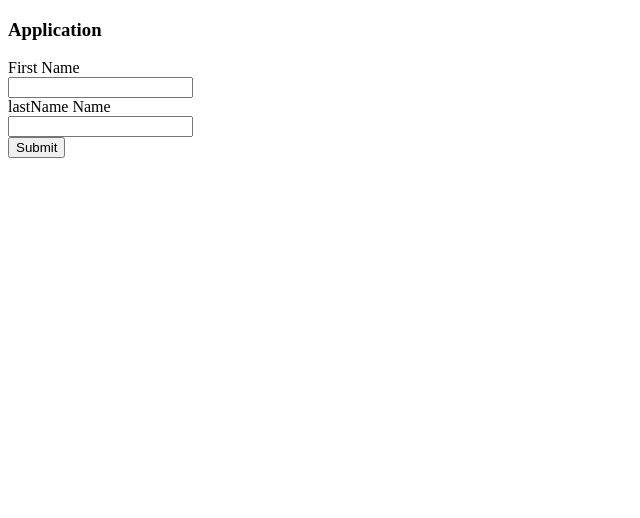
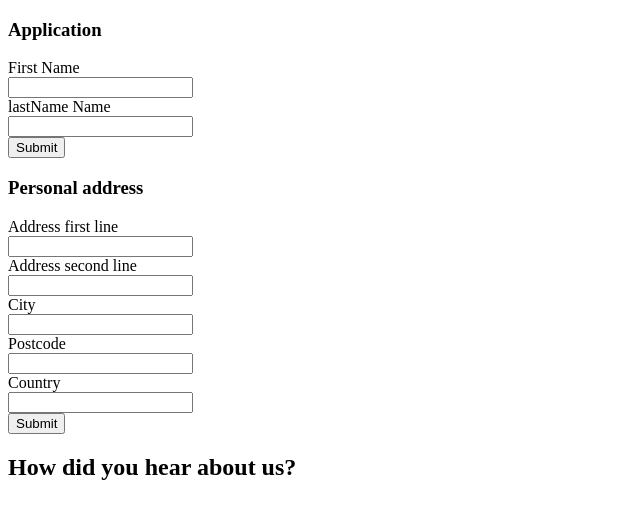
Before and after one commit to r2inlondon/application-form, a React (Create React App) app: page / in a window 1280 px wide. Shown: the top 518 px of the page, without its empty margins (0-640 px from the left). Built offline with nearby package versions, Linux system fonts and the light colour scheme.

Commit message:
testing with no router

```diff
--- /dev/null
+++ b/src/components/AboutUs.js
@@ -0,0 +1,9 @@
+import React from "react";
+
+const AboutUs = () => (
+  <div>
+    <h2>How did you hear about us?</h2>
+  </div>
+);
+
+export default AboutUs;
--- a/src/components/ApplicationForm.js
+++ b/src/components/ApplicationForm.js
@@ -1,21 +1,26 @@
 import React, { useState } from "react";
 import PersonalDetails from "./PersonalDetails";
 import AddressDetails from "./AddressDetails";
+import AboutUs from "./AboutUs";
 
 const ApplicationForm = () => {
-  const [details, setDetails] = useState({ active: true });
+  const [details, setDetails] = useState("");
   const [addressDetails, setAddressDetails] = useState("");
+  const [about, setAbout] = useState("");
 
-  console.log(details);
+  const [token, setToke] = useState([
+    ["PersonalDetails", true],
+    ["AddressDetails", false],
+    ["AboutUs", false],
+  ]);
 
   return (
     <div>
       <div className="nav"></div>
       <h3>Application</h3>
-      {details.active && <PersonalDetails setDetails={setDetails} />}
-      {!details.active && (
-        <AddressDetails setAddressDetails={setAddressDetails} />
-      )}
+      <PersonalDetails setDetails={setDetails} />
+      <AddressDetails setAddressDetails={setAddressDetails} />
+      <AboutUs />
     </div>
   );
 };
```
Also changed, not shown: 1 other file (tests, documents, lock files or other folders).
